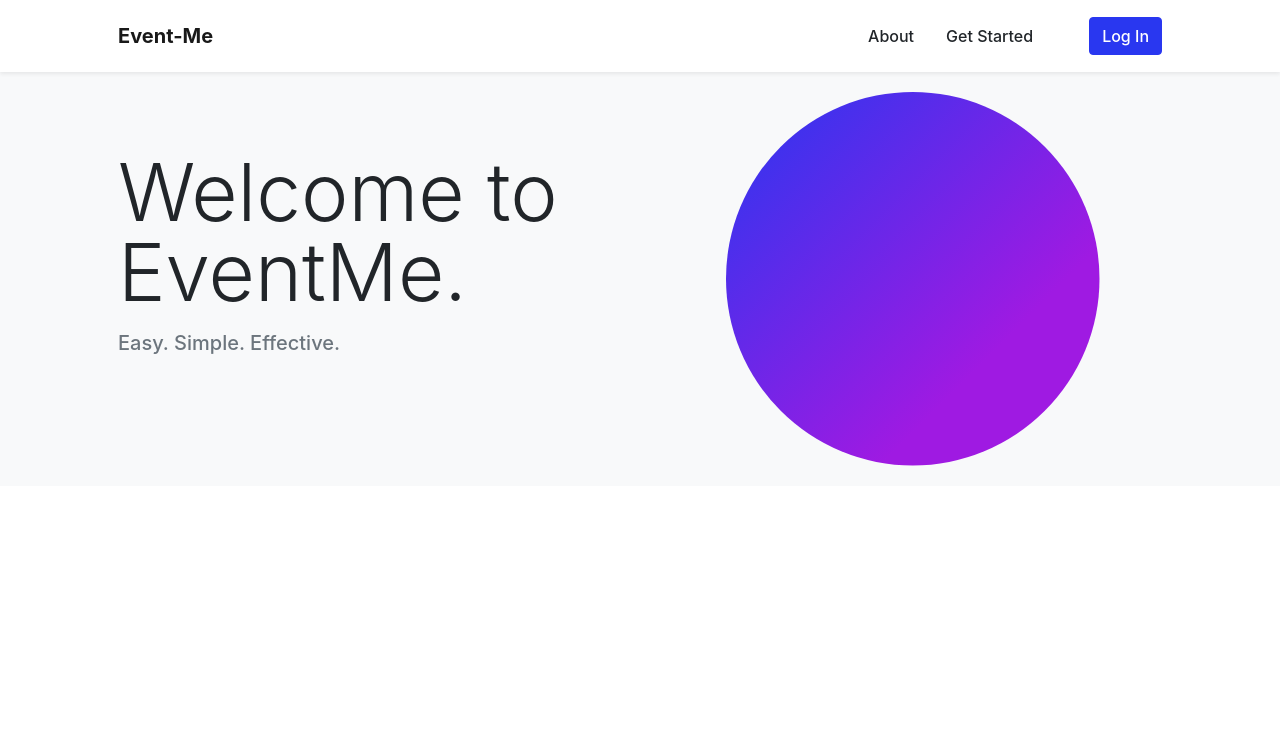
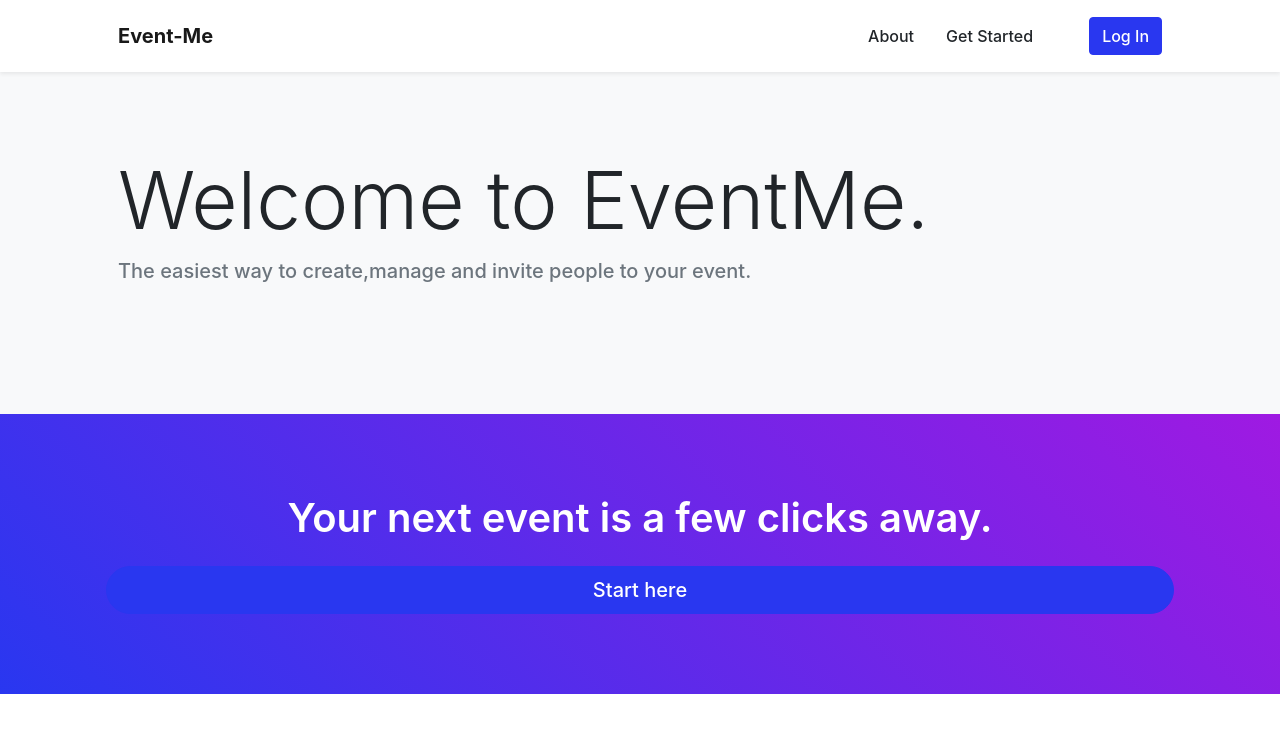
Before and after one commit to EduardoCortesL/event-me-front-end, a React (Create React App) app: page / in a window 1280 px wide. Shown: the top 732 px of the page. Built offline with nearby package versions, Linux system fonts and the light colour scheme; no server answers.

Commit message:
changes to homepage, added start here button

```diff
--- a/src/Navbar/index.js
+++ b/src/Navbar/index.js
@@ -37,8 +37,8 @@ const Navbar = () => {
                 </button>
                 <div className="collapse navbar-collapse" id="navbarResponsive">
                     <ul className="navbar-nav ms-auto me-4 my-3 my-lg-0">
-                        <li className="nav-item"><a className="nav-link me-lg-3" href="#features">About</a></li>
-                        <li className="nav-item"><a className="nav-link me-lg-3" href="#download">Get Started</a></li>
+                        <li className="nav-item"><a className="nav-link me-lg-3" href="#About">About</a></li>
+                        <li className="nav-item"><a className="nav-link me-lg-3" href="#GetStarted">Get Started</a></li>
                     </ul>
                         <span className="d-flex align-items-center">
                             <i className="bi-chat-text-fill me-2"></i>
--- a/src/pages/Home.js
+++ b/src/pages/Home.js
@@ -6,32 +6,28 @@ import { Link } from "react-router-dom";
 
 const Home = () => {
     return (
+    <>
         <header className="masthead">
             <div className="container px-5">
-                <div className="row gx-5 align-items-center">
-                    <div className="col-lg-6">
-                        <div className="mb-5 mb-lg-0 text-center text-lg-start">
-                            <h1 className="display-1 lh-1 mb-3">Welcome to EventMe.</h1>
-                            <p className="lead fw-normal text-muted mb-5">Easy. Simple. Effective.</p>
-                            <div className="d-flex flex-column flex-lg-row align-items-center">
-                            </div>
-                        </div>
-                    </div>
-                    <div className="col-lg-6">
-                        <div className="masthead-device-mockup">
-                            <svg className="circle" viewBox="0 0 100 100" xmlns="http://www.w3.org/2000/svg">
-                                <defs>
-                                    <linearGradient id="circleGradient" gradientTransform="rotate(45)">
-                                        <stop className="gradient-start-color" offset="0%"></stop>
-                                        <stop className="gradient-end-color" offset="100%"></stop>
-                                    </linearGradient>
-                                </defs>
-                                <circle cx="50" cy="50" r="50"></circle></svg>
-                        </div>
+                <div className="align-items-center">
+                    <div className="text-center text-lg-start">
+                         <h1 className="display-1">Welcome to EventMe.</h1>
+                           <p className="lead fw-normal text-muted mb-5">The easiest way to create,manage and invite people to your event.</p>
                     </div>
                 </div>
             </div>
         </header>
+        <aside className="text-center bg-gradient-primary-to-secondary">
+            <div className="container px-5">
+                 <div className="row gx-5 justify-content-center">
+                    <div className="row align-items-center">
+                        <h3 className="h2 fs-1 text-white mb-4">Your next event is a few clicks away.</h3>
+                        <button className="btn btn-primary btn-lg rounded-pill"> Start here</button>
+                    </div>
+                </div>
+            </div>
+        </aside>
+    </>
     );
 }
 
```
